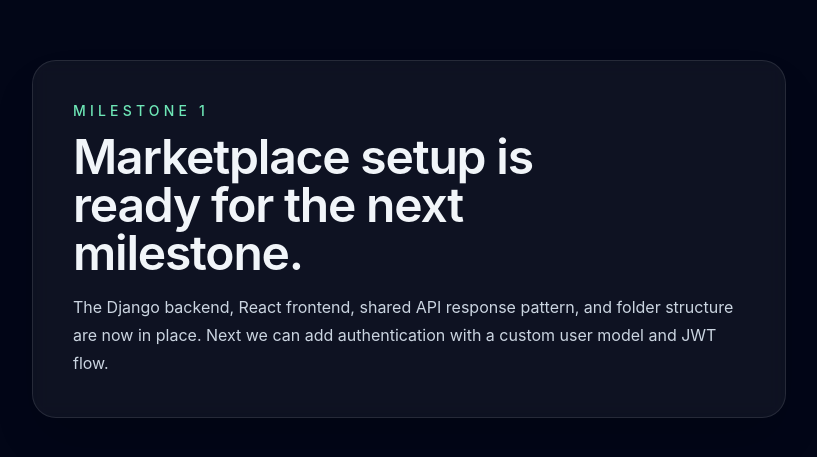
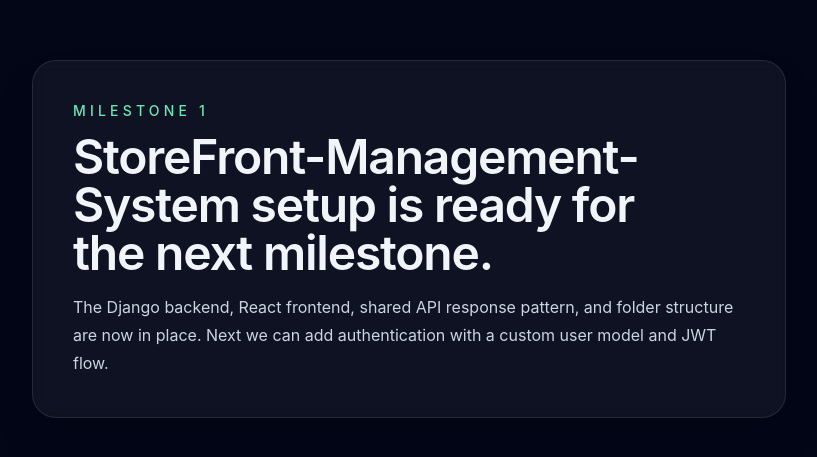
Before and after one commit to fermfirxzer/StoreFront-Management-System-, a React (Vite) app in the folder frontend/: page / in a window 1280 px wide. Shown: the part 161-618 px from the top of the page, without its empty margins (184-1001 px from the left). Built offline with nearby package versions, Linux system fonts and the light colour scheme.

Commit message:
fix: tailwind css not working

```diff
--- a/frontend/package.json
+++ b/frontend/package.json
@@ -4,7 +4,8 @@
   "version": "0.1.0",
   "type": "module",
   "scripts": {
-    "dev": "vite",
+    "dev": "vite --configLoader runner",
+    "start": "vite --configLoader runner",
     "build": "tsc -b && vite build",
     "preview": "vite preview",
     "lint": "eslint ."
--- a/frontend/src/App.tsx
+++ b/frontend/src/App.tsx
@@ -7,7 +7,7 @@
             Milestone 1
           </p>
           <h1 className="max-w-xl text-4xl font-semibold tracking-tight sm:text-5xl">
-            Marketplace setup is ready for the next milestone.
+          StoreFront-Management-System setup is ready for the next milestone.
           </h1>
           <p className="mt-4 max-w-2xl text-base leading-7 text-slate-300">
             The Django backend, React frontend, shared API response pattern, and
```
Also changed, not shown: 1 other file (tests, documents, lock files or other folders).
